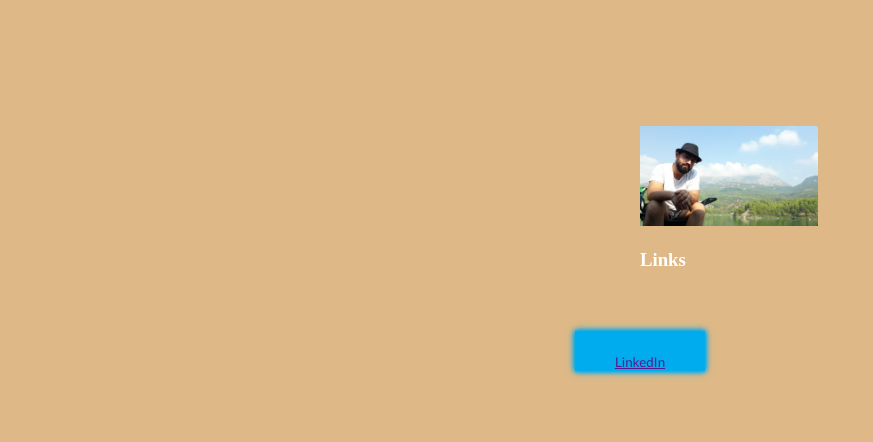
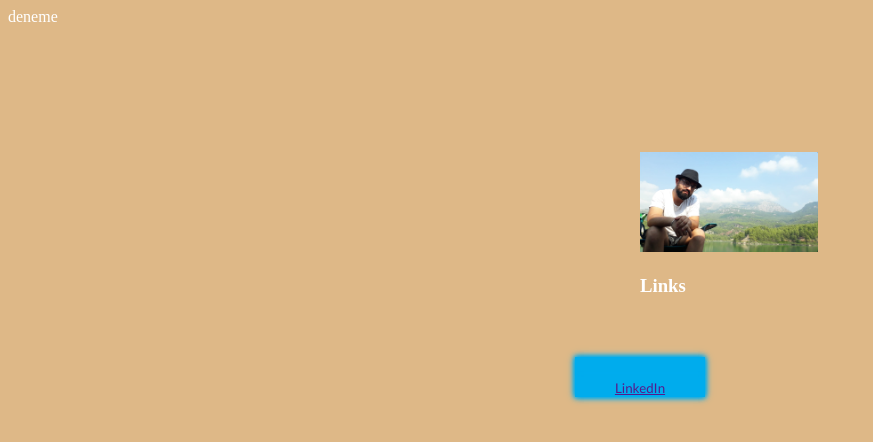
Before and after one commit to Aturabi3141/qr, a plain HTML site: page index.html in a window 1280 px wide. Shown: the whole page, without its empty margins (0-873 px from the left). Drawn offline with Linux system fonts and the light colour scheme; a web font is replaced by a local one.

Commit message:
index değişti

```diff
--- a/index.html
+++ b/index.html
@@ -108,6 +108,7 @@
     </style>
 </head>
 <body style="background-color:burlywood;">
+    deneme
     <div class="img"><img src="img.jpg" alt=""></div>
     <div class="links">
         <H3>Links</H3>
```
